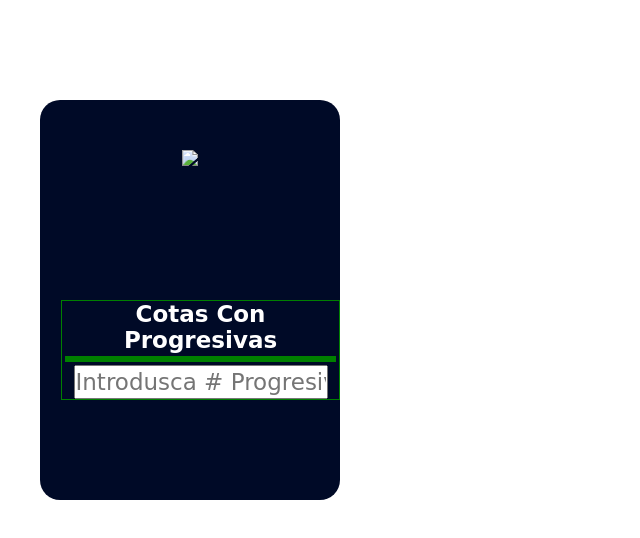
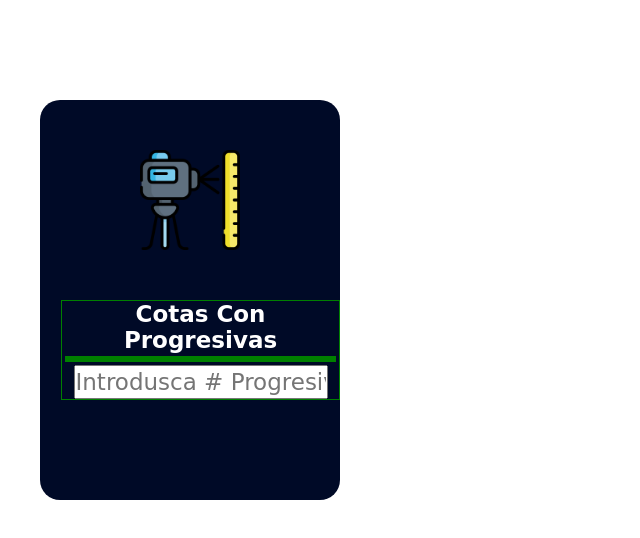
Before and after one commit to Leonidas-Anaya/nivelacion, a plain HTML site: page index.html in a window 1280 px wide. Shown: the whole page, without its empty margins (0-640 px from the left). Drawn offline with Linux system fonts and the light colour scheme.

Commit message:
Add files via upload

```diff
--- a/index.html
+++ b/index.html
@@ -6,10 +6,10 @@
         <link rel="stylesheet" type="text/css" href="estilos.css">
         <meta name="author" content="Leonidas Anaya Ccatuma";
         <meta name="description" content="Calcula las cotas sabiendo las progresivas sobre encima del tubo a nivel abajo">
-        <link rel="shortcut icon" href="images/nivel.png">
+        <link rel="shortcut icon" href="nivel.png">
     </head>
     <div class="ofc">
-        <div><img src="images/nivel.png"></div>
+        <div><img src="nivel.png"></div>
     <div class="contenedor">
 
         <div class="title">Cotas Con Progresivas</div>
```
